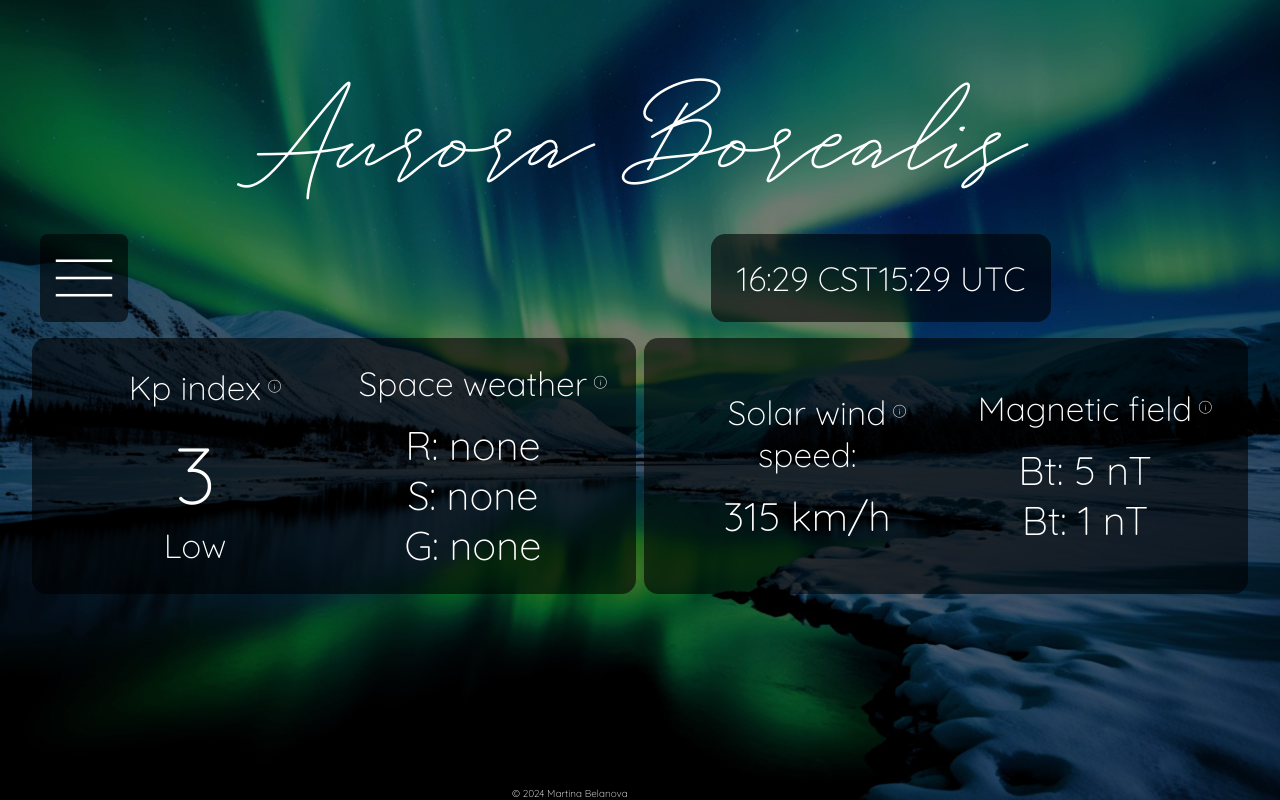
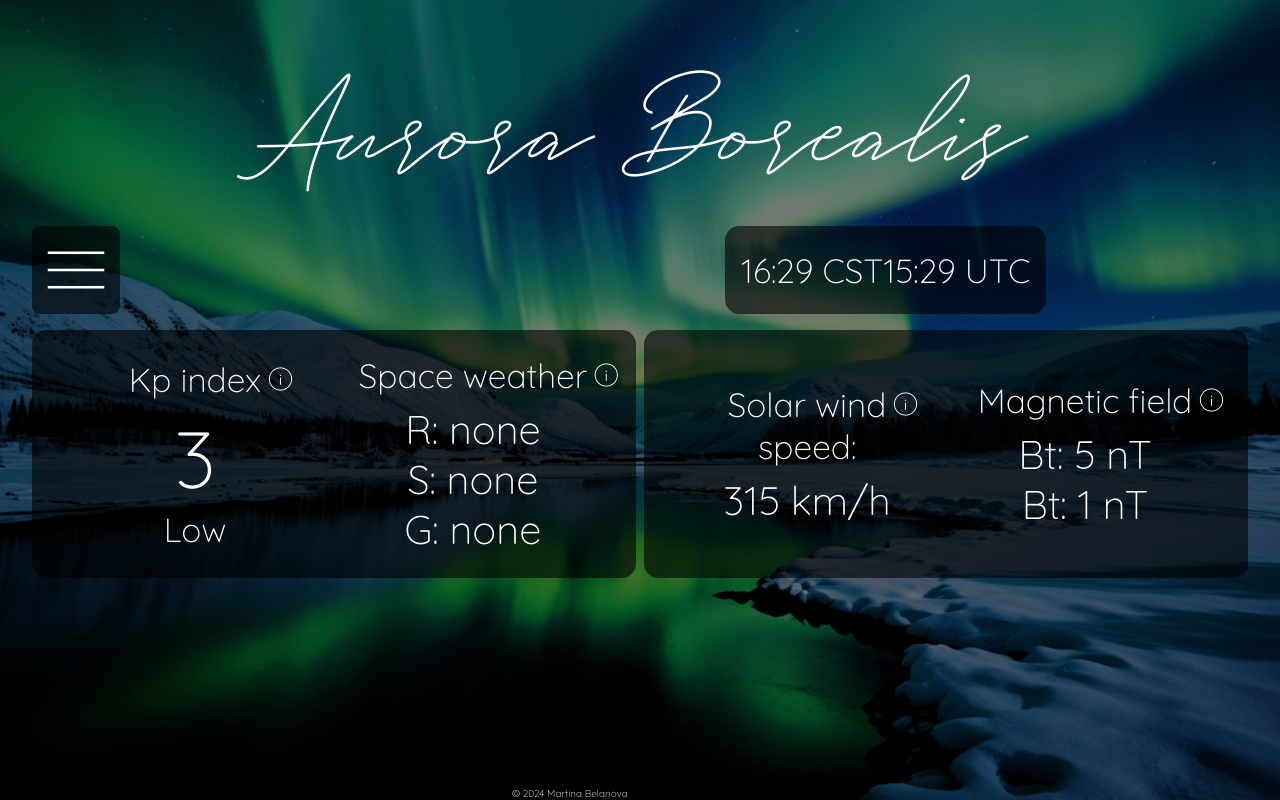
Before and after one commit to BelanovaMartinaTrain/EasyChoosey, a website: page index.html in a window 1280 px wide. Drawn offline with nearby package versions, Linux system fonts and the light colour scheme.

Commit message:
testing aurora site styling

```diff
--- a/index.css
+++ b/index.css
@@ -58,7 +58,7 @@
 }
 
 .margin-sm-btm {
-    margin-bottom: 1rem;
+    margin-bottom: 0.5rem;
 }
 
 /* END UTILITY CLASSES*/
@@ -74,10 +74,6 @@ html, body {
     color: white;
     margin: 0;
     padding: 1rem;
-}
-
-header {
-    padding: 0.5rem;
 }
 
 nav {
@@ -96,9 +92,6 @@ nav {
 
 menu {
     display: grid;
-    grid-gap: 0.5rem;
-    /*! width: 95vw; */
-    grid-template-columns: repeat(4, 1fr);
     grid-template:
 	"menu . time time";
 	margin: 0;
@@ -173,7 +166,7 @@ footer {
     display: flex;
     justify-content: space-around;
     align-items: center;
-    padding: 0 2vw;
+    padding: 0 1rem;
 }
 
 .time-main {
@@ -193,10 +186,10 @@ footer {
 .info-icon {
     position: absolute;
     top: 50%;
-    right: -22px; /* Adjust as needed */
+    right: -2.2rem; /* Adjust as needed */
     transform: translateY(-50%);
     cursor: pointer;
-	font-size: 1.1rem;
+	font-size: 2rem;
 }
 
 .menu-btn {
--- a/index.html
+++ b/index.html
@@ -14,7 +14,7 @@
         <!--Navigation comp-->
         <header>
             <h1 class="title">Aurora Borealis</h1>
-			<menu >
+			<menu class="margin-sm-btm">
 				<span class="material-symbols-outlined menu-btn widget-for-small" >menu</span>
 
 				<!--Time vidget-->
```
